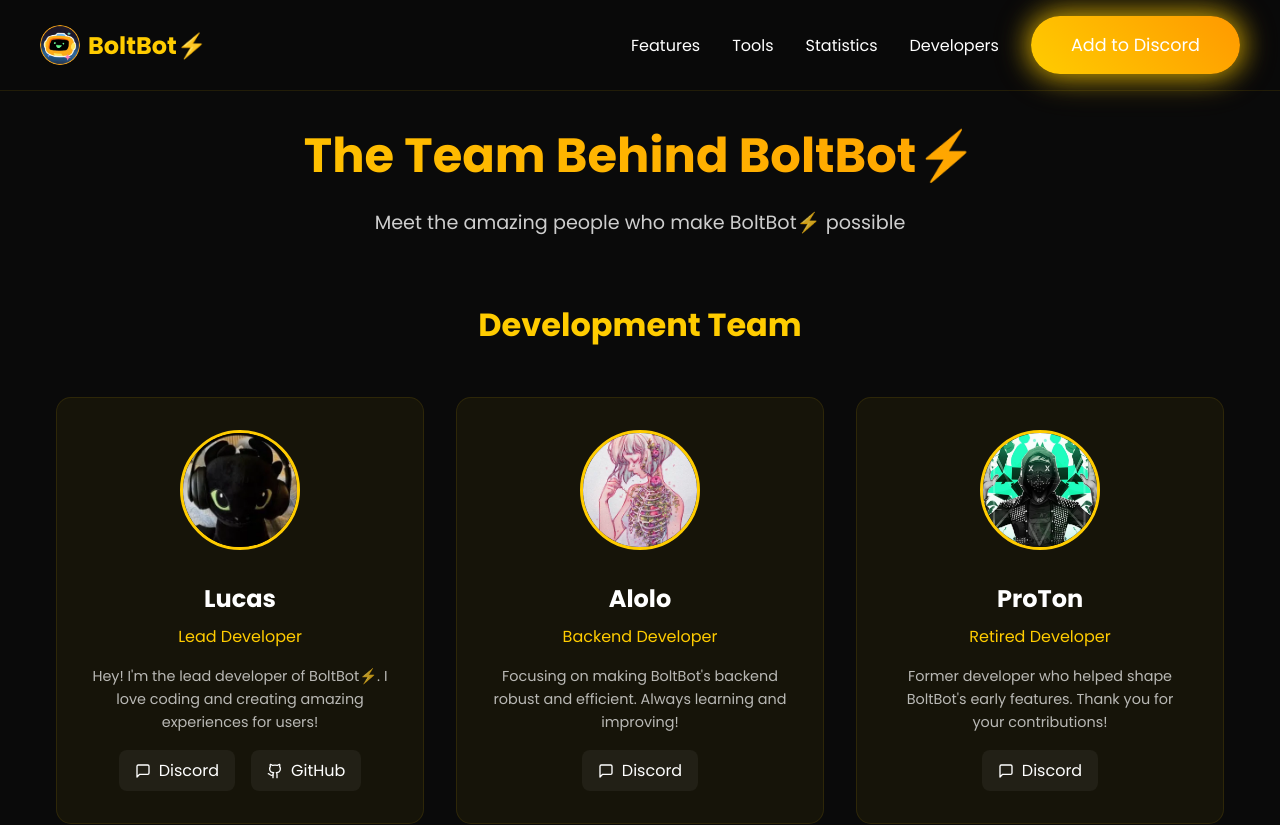
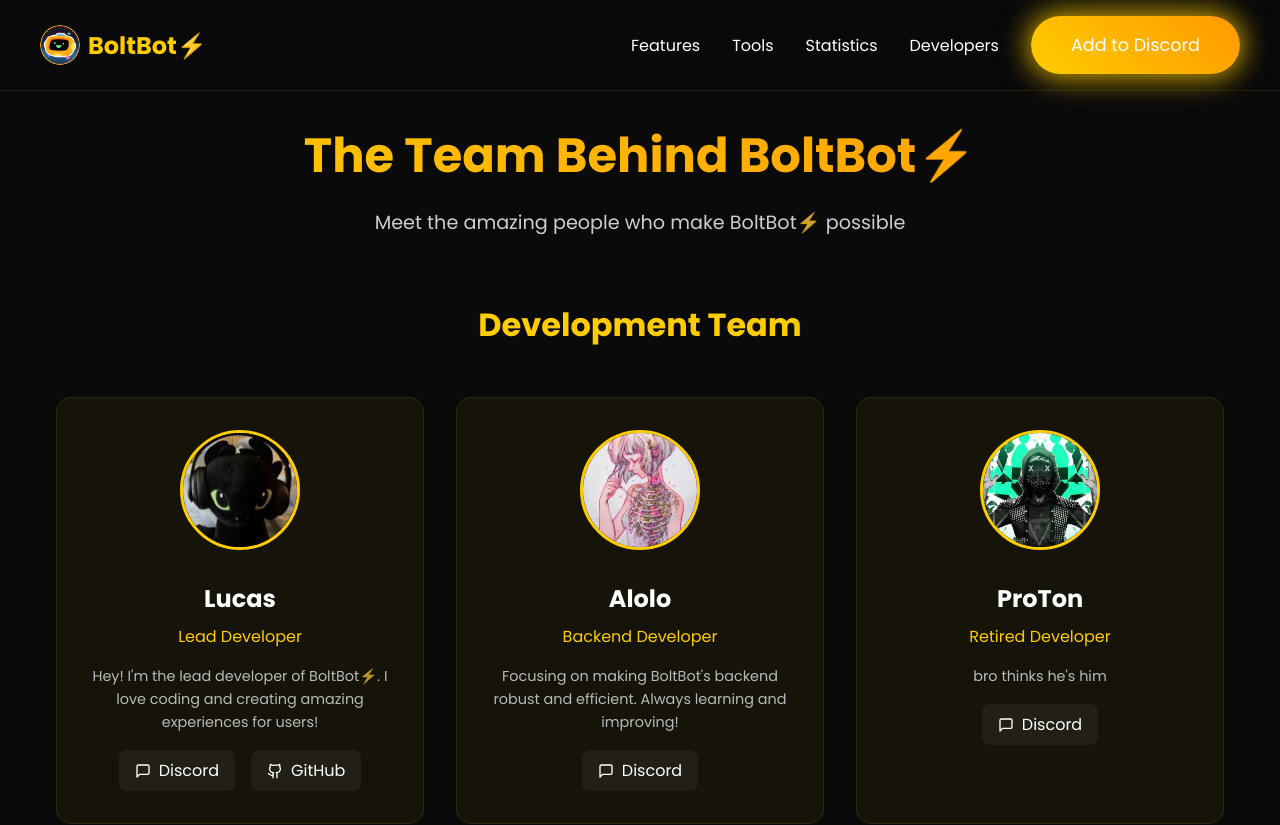
Before and after one commit to LucasCzechia/boltbot, a Next.js app: page /credits in a window 1280 px wide. Shown: the top 825 px of the page. Built offline with nearby package versions, Linux system fonts and the light colour scheme.

Commit message:
Update credits.js

```diff
--- a/pages/credits.js
+++ b/pages/credits.js
@@ -27,7 +27,7 @@
       name: "ProTon",
       role: "Retired Developer",
       image: "/images/proton.webp",
-      description: "Former developer who helped shape BoltBot's early features. Thank you for your contributions!",
+      description: "bro thinks he's him",
       discord: "wrench.x.x"
     },
     {
```
